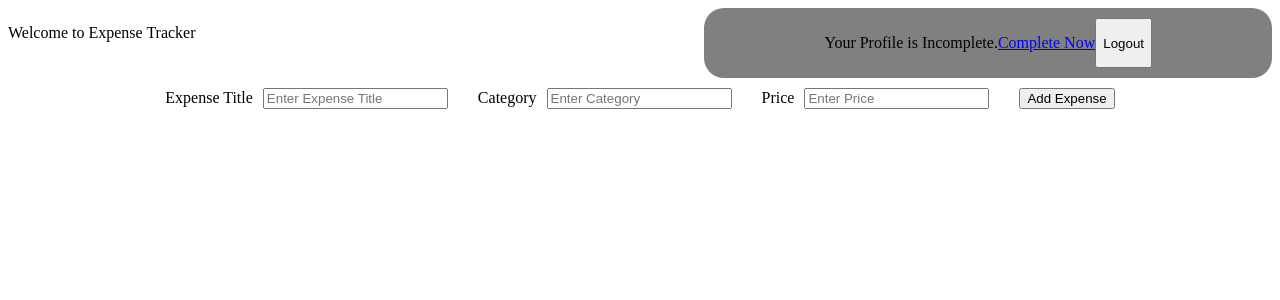
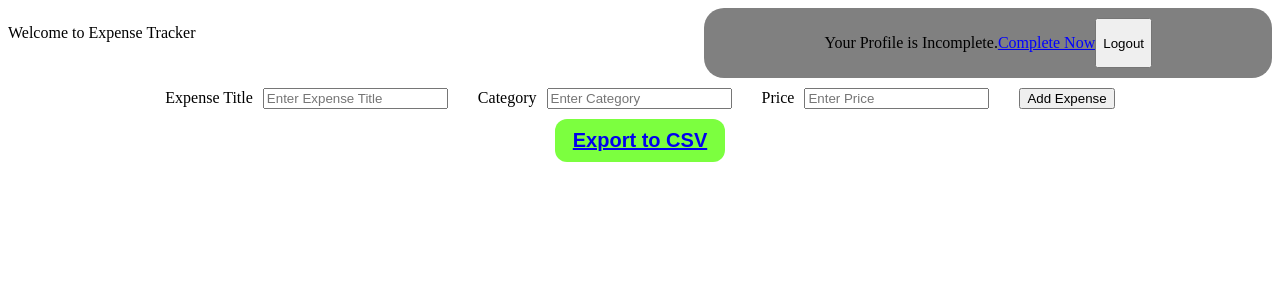
Before and after one commit to lakxnaut/expense_tracker_react, a React (Create React App) app: page / in a window 1280 px wide. Shown: the top 300 px of the page. Built offline with nearby package versions, Linux system fonts and the light colour scheme; no server answers.

Commit message:
download CSV button

```diff
--- a/package.json
+++ b/package.json
@@ -9,6 +9,7 @@
     "@testing-library/user-event": "^13.5.0",
     "axios": "^1.1.2",
     "react": "^18.2.0",
+    "react-csv": "^2.2.2",
     "react-dom": "^18.2.0",
     "react-icons": "^4.4.0",
     "react-redux": "^8.0.4",
--- a/src/components/Home/Home.js
+++ b/src/components/Home/Home.js
@@ -6,20 +6,44 @@ import ShowForm from './ShowForm'
 import axios from 'axios'
 import { useDispatch, useSelector } from 'react-redux'
 import { expenseAction } from '../store/expenses'
+import { themeActions } from '../store/theme'
+import { CSVLink } from 'react-csv'
+
 
 const Home = () => {
+
     const expenseData = useSelector(state => state.expense.expensedata)
+    const total = useSelector(state => state.expense.total)
+    const isDarkTheme = useSelector(state => state.theme.darkTheme)
     const dispatch = useDispatch()
     const navigate = useNavigate()
     // const [data, setData] = useState([])
     const [isEdit, setIsEdit] = useState(false);
 
-    // useEffect(() => {
-    //     showDataHandler()
-    //     console.log('hello');
 
-    // }, [expenseData])
+    useEffect(() => {
+        showDataHandler()
+        console.log('hello');
 
+    }, [])
+    console.log(expenseData);
+
+    const headers = [
+        {
+            label: "Title", key: "expenseTitle"
+        },
+        {
+            label: "Price", key: "expensePrice"
+        },
+        {
+            label: "Category", key: "expenseCategory"
+        }
+    ]
+    const csvLink = {
+        headers: headers,
+        data: expenseData,
+        filename: "csvfile.csv"
+    }
 
 
 
@@ -40,19 +64,21 @@ const Home = () => {
 
 
         for (let item in data) {
-            // console.log(data[item].data.expenseCategory);s
+            // console.log(data[item].data.expenseCategory);
 
 
             formData.push({
                 expenseId: item,
                 expenseTitle: data[item].data.expenseTitle,
-                expensePrice: data[item].data.expensePrice,
+                expensePrice: Number(data[item].data.expensePrice),
                 expenseCategory: data[item].data.expenseCategory,
 
             })
 
 
         }
+
+        console.log(typeof formData[0].expensePrice);
         dispatch(expenseAction.expensedata(formData))
         // setData(formData)
 
@@ -65,8 +91,21 @@ const Home = () => {
     function editValuesHandler(id, title, price, categoty) {
 
     }
+
+    function premiumHandler() {
+        dispatch(themeActions.theme())
+    }
+
+    // const themeClass = isDarkTheme ? ${classes.darkTheme} :
+    // console.log(themeClass)
+
+    const themeclass = isDarkTheme ? `${classes.darkTheme}` : '';
+    console.log(themeclass);
+
     return (
-        <div className={classes.home}>
+
+
+        <div className={`${classes.home} ${themeclass}`}>
             <div className={classes.header}>
                 <p>Welcome to Expense Tracker</p>
                 <div className={classes.profileclickContainer}>
@@ -79,7 +118,12 @@ const Home = () => {
                     <button onClick={logOutHandler}>Logout</button>
                 </div>
             </div>
+
             <AddForm onEdit={isEditHandler} isEdit={isEdit} onshowData={showDataHandler} />
+            {total > 10000 ? (<div className={classes.premiumButtonContainer}>
+                <button onClick={premiumHandler} className={classes.premiumButton}>Activate Premium</button>
+            </div>) : ''}
+            <div className={classes.downloadButtonContainer}><button className={classes.downloadButton}><CSVLink {...csvLink}>Export to CSV</CSVLink></button></div>
             <ShowForm editValues={editValuesHandler} onEdit={isEditHandler} onshowData={showDataHandler} />
         </div>
     )
--- a/src/components/Home/Home.module.css
+++ b/src/components/Home/Home.module.css
@@ -15,3 +15,38 @@
 .link {
   color: blue;
 }
+.premiumButtonContainer {
+  display: flex;
+  justify-content: center;
+}
+.premiumButton {
+  font-size: 20px;
+  background-color: red;
+  border: none;
+  padding: 10px 18px;
+  font-weight: bold;
+  border-radius: 12px;
+
+  color: white;
+}
+
+.darkTheme {
+  background: rgb(25, 8, 8);
+}
+
+.downloadButtonContainer {
+  display: flex;
+  justify-content: center;
+  margin: 10px;
+}
+
+.downloadButton {
+  font-size: 20px;
+  background-color: rgb(124, 255, 63);
+  border: none;
+  padding: 10px 18px;
+  font-weight: bold;
+  border-radius: 12px;
+
+  color: white;
+}
--- a/src/components/store/expenses.js
+++ b/src/components/store/expenses.js
@@ -10,18 +10,24 @@ const expenseSlice = createSlice({
         expensedata(state, action) {
             state.expensedata = action.payload
 
-            console.log(state.expensedata);
+            console.log(state.expensedata[0].expensePrice);
+
+            state.expensedata.reduce((acc, curr) => {
+                return state.total = acc + curr.expensePrice
+            }, 0)
+
+            console.log(state.total);
 
 
 
-            // const mapp = state.expensedata.map(item => item);
-            // console.log(mapp);
+
         },
 
 
 
         total(state, action) {
-            state.total = action.payload
+            state.total = state.total + action.payload
+            console.log(state.total);
         }
     }
 })
--- a/src/components/store/index.js
+++ b/src/components/store/index.js
@@ -1,12 +1,14 @@
 import { configureStore } from "@reduxjs/toolkit";
 import expenses from './expenses'
 import auth from './auth'
+import theme from "./theme";
 
 
 const store = configureStore({
     reducer: {
         expense: expenses,
-        Myauth: auth
+        Myauth: auth,
+        theme: theme
     }
 })
 
--- /dev/null
+++ b/src/components/store/theme.js
@@ -0,0 +1,20 @@
+import { createSlice } from '@reduxjs/toolkit'
+
+const initialState = { darkTheme: false }
+
+const themeSlice = createSlice({
+    name: 'name',
+    initialState,
+    reducers: {
+        theme(state) {
+            state.darkTheme = !state.darkTheme
+
+            console.log(state.darkTheme);
+
+        }
+
+    }
+})
+
+export default themeSlice.reducer;
+export const themeActions = themeSlice.actions
```
Also changed, not shown: 1 other file (tests, documents, lock files or other folders).
